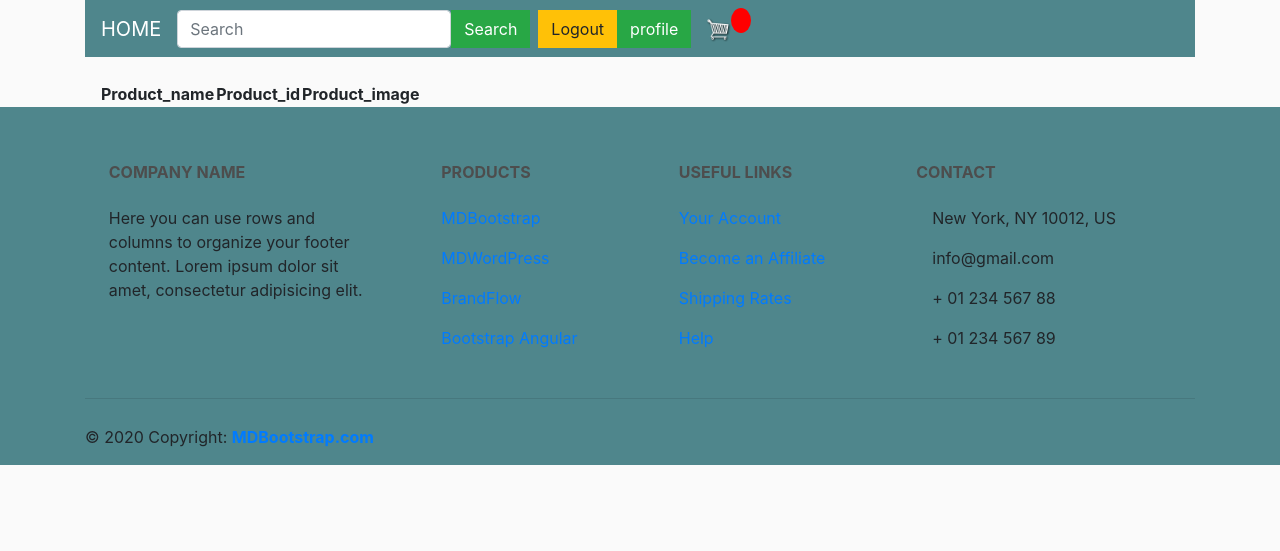
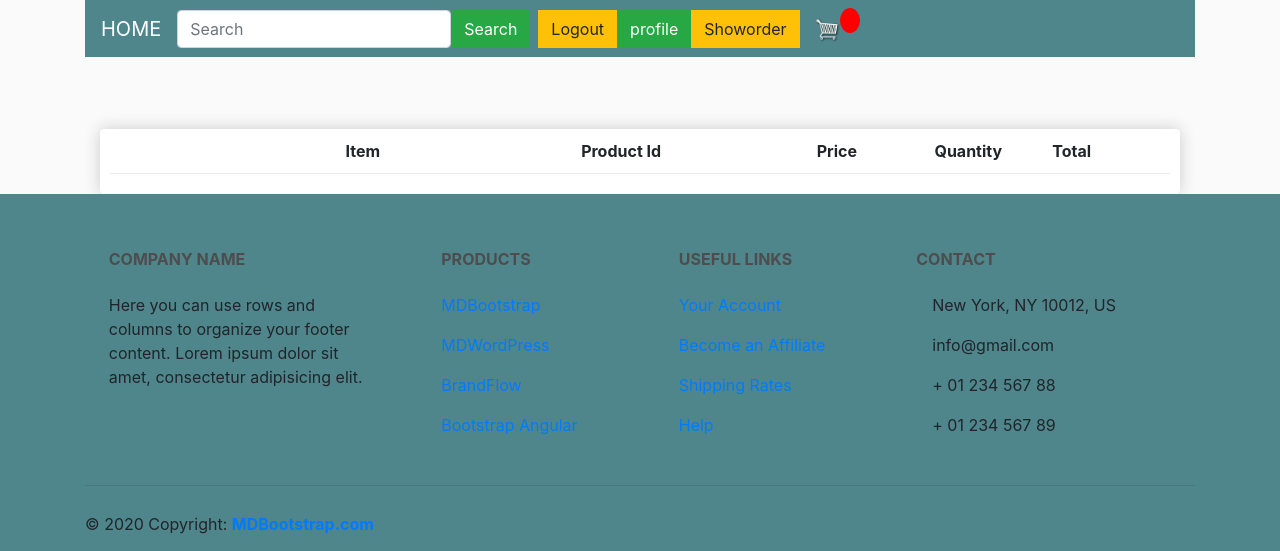
Before and after one commit to binaythapa/ecomm-django, a Django app: template store/templates/store/show-order.html in a window 1280 px wide. Shown: the top 551 px of the page. Run offline with Django 3.2, Linux system fonts and the light colour scheme; the template is opened without the code that fills it, so the values that code supplies are empty; the visitor is signed in with stand-in values (Sample User, id 1); some libraries are stand-ins or nearby versions.

Commit message:
Display orderitem at admin side

```diff
--- a/store/models.py
+++ b/store/models.py
@@ -121,8 +121,8 @@ class Orderitem(models.Model):
         total= self.product.price * self.quantity
         return total
 
-    #def __str__(self):
-      #  return self.product.name
+    def __str__(self):
+        return self.product.name
 
 class ShippingAddress(models.Model):
     customer= models.ForeignKey(Customer, on_delete= models.SET_NULL, blank=True, null=True)
--- a/store/templates/store/Cart.html
+++ b/store/templates/store/Cart.html
@@ -1,4 +1,4 @@
-{% extends 'store/Main.html' %}
+{% extends 'store/index.html' %}
 {% load static %}
 {% block content %}
 	<div class="row">
--- a/store/templates/store/Main.html
+++ b/store/templates/store/Main.html
@@ -103,6 +103,7 @@
 			{% if user.is_authenticated %}
 	     	<a href="{%url 'logout'%}"class="btn btn-warning">Logout</a>
               <a href="{%url 'profile'%}"class="btn btn-success">profile</a>
+                <a href="{%url 'show-order'%}"class="btn btn-warning">Showorder</a>
 			{% else %}
 			<a href="{%url 'login'%}"class="btn btn-warning">Login</a>
 			{% endif %}
--- a/store/templates/store/Store.html
+++ b/store/templates/store/Store.html
@@ -81,7 +81,7 @@ bottom: auto;
             <div class="card-body">
               <h5 class="card-title">{{i.name}}</h5>
               <p class="card-text">{{i.detail}}</p>
-               <button data-product={{product.0.id}} data-action="add" class="btn btn-outline-secondary add-btn update-cart">Add to Cart</button>
+               <button data-product={{i.id}} data-action="add" class="btn btn-outline-secondary add-btn update-cart">Add to Cart</button>
             </div>
           </div>
         </div>
--- a/store/templates/store/index.html
+++ b/store/templates/store/index.html
@@ -103,6 +103,7 @@
 			{% if user.is_authenticated %}
 	     	<a href="{%url 'logout'%}"class="btn btn-warning">Logout</a>
               <a href="{%url 'profile'%}"class="btn btn-success">profile</a>
+              <a href="{%url 'show-order'%}"class="btn btn-warning">Showorder</a>
 			{% else %}
 			<a href="{%url 'login'%}"class="btn btn-warning">Login</a>
 			{% endif %}
--- a/store/templates/store/show-order.html
+++ b/store/templates/store/show-order.html
@@ -3,30 +3,32 @@
 {% block content %}
 
 
-<table>
+			<br><br>
+			<div class="box-element">
+				<div class="cart-row">
+					<div style="flex:2"></div>
+					<div style="flex:2"><strong>Item</strong></div>
+					<div style="flex:2"><strong>Product Id</strong></div>
+					<div style="flex:1"><strong>Price</strong></div>
+					<div style="flex:1"><strong>Quantity</strong></div>
+					<div style="flex:1"><strong>Total</strong></div>
+				</div>
+				{% for item in orderitem %}
+              {% if item.order.complete %}
+					<div class="cart-row">
+					<div style="flex:2"><img class="row-image" src="{{item.product.imageURL}}"></div>
+					<div style="flex:2"><p>{{item.product.name}}</p></div>
+						<div style="flex:2"><p>{{item.order.id}}</p></div>
+					<div style="flex:1"><p>{{item.product.price|floatformat:2}}</p></div>
+					<div style="flex:1">
+						<p class="quantity">{{item.quantity}}</p>
 
-<thead>
-
-    <tr>
-      <th scope="col">Product_name</th>
-      <th scope="col">Product_id</th>
-      <th scope="col">Product_image</th>
-    </tr>
-  </thead>
-  <tbody>
-  {% for orderitem in order %}
-    <tr>
-      <td>{{orderitem.product.name}}</td>
-      <td>{{orderitem.product.id}}</td>
-      <td><img class="thumbnail" src="{{orderitem.product.imageURL}}"></td>
-        <td><button onclick="updateProfile()">edit</button></td>
-    </tr>
-  {% endfor %}
-  </tbody>
-
-</table>
-
-
-<script>
-</script>
-{% endblock%}
+					</div>
+					<div style="flex:1"><p>${{item.get_total}}</p></div>
+				</div>
+                  {% endif %}
+				{% endfor %}
+			</div>
+		</div>
+	</div>
+{% endblock content %}
--- a/store/urls.py
+++ b/store/urls.py
@@ -13,6 +13,8 @@ urlpatterns = [
     path('show/<int:pk>', views.showdetail, name='show-detail'),
     path('query', views.search, name='search'),
     path('profile', views.profile, name='profile'),
-    path('collection/<int:id>', views.collection, name='collection')
+    path('collection/<int:id>', views.collection, name='collection'),
+    path('showorder', views.showorder, name='show-order')
+    #path('productentry/', views.productentry, name='product-entry')
 
 ]+ static(settings.MEDIA_URL, document_root=settings.MEDIA_ROOT)
```
Also changed, not shown: store/static/js/cart.js (+0 -7 lines), store/views.py (+8 -4 lines).
